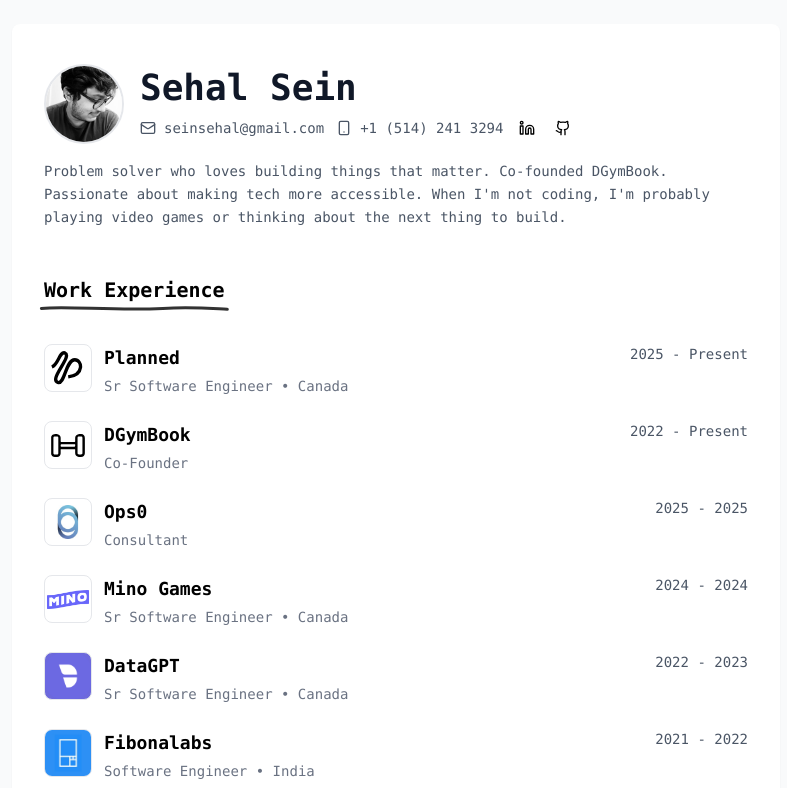
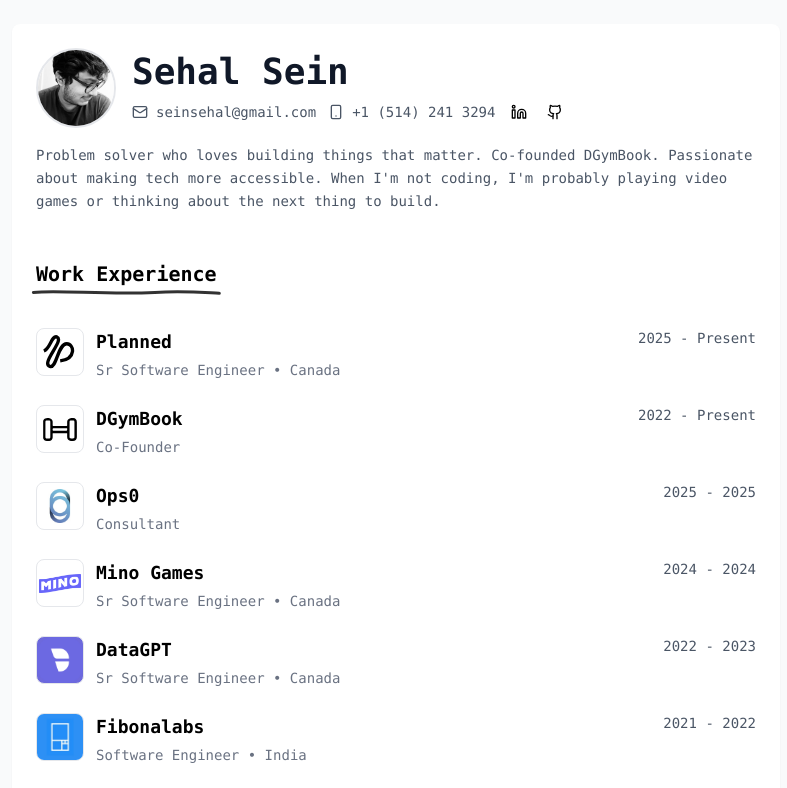
Before and after one commit to Sehalsein/sehalsein.com, a Next.js app: page /resume in a window 1280 px wide. Shown: the top 788 px of the page, without its empty margins (244-1031 px from the left). Built offline with nearby package versions, Linux system fonts and the light colour scheme.

Commit message:
fix: style

```diff
--- a/src/page/resume/layout.tsx
+++ b/src/page/resume/layout.tsx
@@ -3,7 +3,7 @@
 export default function ResumeLayout({ children }: PropsWithChildren) {
 	return (
 		<div className="flex items-center justify-center p-0 md:p-6 font-mono">
-			<div className="flex flex-col gap-12 max-w-3xl bg-white dark:bg-black shadow-xs rounded-lg px-8 py-10 text-black dark:text-gray-200">
+			<div className="flex flex-col gap-12 max-w-3xl bg-white dark:bg-black shadow-xs rounded-lg p-6 text-black dark:text-gray-200">
 				{children}
 			</div>
 		</div>
```
